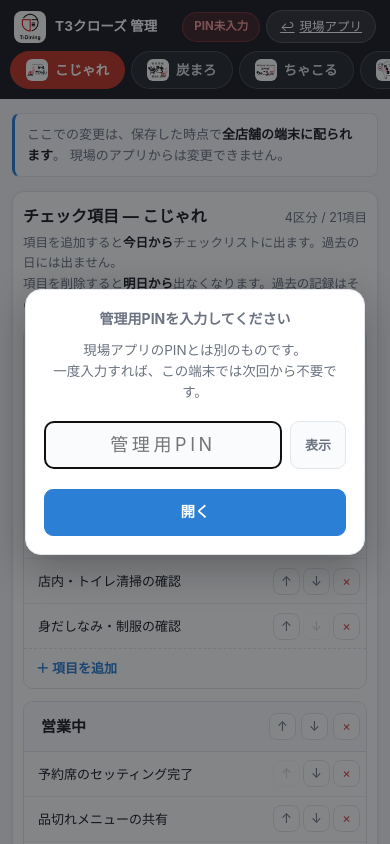
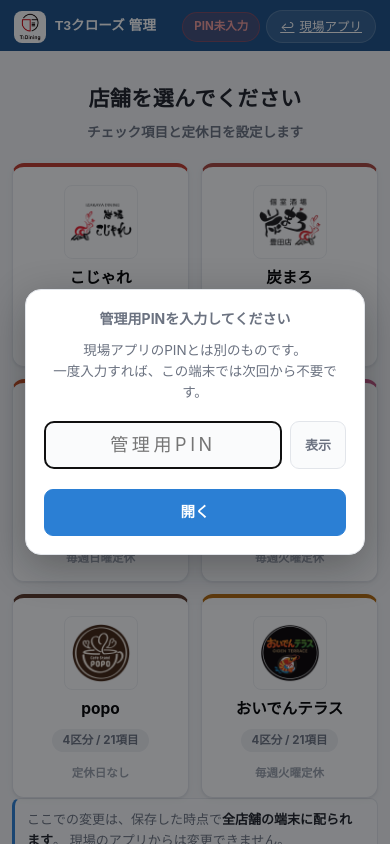
Before and after one commit to kodai0625/T3Works, a plain HTML site: page kanri/index.html in a window 390 px wide. Shown: the top 844 px of the page. Drawn offline with Linux system fonts and the light colour scheme.

Commit message:
Add files via upload

```diff
--- a/kanri/css/admin.css
+++ b/kanri/css/admin.css
@@ -3,6 +3,20 @@
  *  土台は現場アプリと同じ ../css/style.css を使い、
  *  ここでは編集画面に必要な部品だけ足しています。
  * ============================================================ */
+
+/* ---- 現場アプリと見分けが付くよう、ヘッダーを青にする ----
+   style.css より後に読み込まれるので、同じ強さの指定で上書きできます */
+:root,
+:root[data-theme="light"],
+:root[data-theme="dark"] { --header-bg: #1b4f86; }
+
+@media (prefers-color-scheme: dark) {
+  :root,
+  :root[data-theme="light"],
+  :root[data-theme="dark"] { --header-bg: #15406e; }
+}
+/* 濃い青の上でも読めるように、副題を少し明るく */
+.app-title__sub { color: #b9cbe0; }
 
 .page--admin { padding-bottom: 40px; }
 
@@ -122,6 +136,15 @@
   color: var(--text-sub); font-size: 13px;
 }
 
+/* ---- 店舗選択のカード（現場アプリの提出状況の代わりに、項目数と定休日を出す） ---- */
+.store-card--admin .store-card__status {
+  background: var(--line-2); color: var(--text-sub);
+}
+.store-card__sub {
+  margin-top: 4px;
+  font-size: 11.5px; color: var(--text-weak); font-weight: 600;
+}
+
 /* スマホ幅では、項目名に使える幅をできるだけ広く取る */
 @media (max-width: 520px) {
   .admin-block { padding: 12px 10px; }
--- a/kanri/index.html
+++ b/kanri/index.html
@@ -6,26 +6,27 @@
 <meta name="apple-mobile-web-app-capable" content="yes">
 <meta name="apple-mobile-web-app-status-bar-style" content="black-translucent">
 <meta name="apple-mobile-web-app-title" content="T3クローズ管理">
-<meta name="theme-color" content="#1c1f26">
+<meta name="theme-color" content="#1b4f86">
 <link rel="manifest" href="manifest.json">
-<link rel="apple-touch-icon" href="../img/app-icon-180.png?v=041e5fbb">
-<link rel="icon" type="image/png" sizes="64x64" href="../img/app-icon-64.png?v=aaf709ad">
+<!-- 現場アプリと見分けが付くよう、青い「管理」のアイコンを使います -->
+<link rel="apple-touch-icon" href="../img/admin-icon-180.png?v=9351d6f8">
+<link rel="icon" type="image/png" sizes="64x64" href="../img/admin-icon-64.png?v=e3ec8a6a">
 <title>T3クローズ 管理｜T3Dining株式会社</title>
 <link rel="stylesheet" href="../css/style.css?v=fed8e094">
-<link rel="stylesheet" href="css/admin.css?v=2d03d9fb">
-<meta name="app-version" content="de8797c9">
+<link rel="stylesheet" href="css/admin.css?v=544fb523">
+<meta name="app-version" content="ed49a8c8">
 </head>
 <body class="no-daytabs">
 
 <header class="app-header">
   <div class="app-header__inner">
-    <div class="app-title">
+    <button type="button" class="app-title" id="homeBtn" title="店舗一覧に戻る">
       <span class="logo-chip logo-chip--app"><img id="appLogo" alt="T3Dining"></span>
       <span class="app-title__text">
         <span class="app-title__main">T3クローズ 管理</span>
         <span class="app-title__sub">項目・担当者・定休日の設定</span>
       </span>
-    </div>
+    </button>
     <div class="header-actions">
       <button class="sync-chip is-hidden" id="syncChip" type="button" title="タップで今すぐ保存"></button>
       <a class="settings-btn settings-btn--label" href="../">
@@ -38,10 +39,49 @@
 
 <main class="page page--admin">
 
+<!-- ===== 店舗選択（管理アプリを開いて最初の画面） ===== -->
+<section class="view view--stores is-hidden" id="viewStores">
+  <div class="stores-head">
+    <h1 class="stores-head__title">店舗を選んでください</h1>
+    <p class="stores-head__date">チェック項目と定休日を設定します</p>
+  </div>
+  <ul class="store-grid" id="storeGrid"></ul>
+
   <p class="admin-lead">
     ここでの変更は、保存した時点で<b>全店舗の端末に配られます</b>。
     現場のアプリからは変更できません。
   </p>
+
+  <!-- ===== 担当者（全店舗で共通） ===== -->
+  <section class="admin-block">
+    <div class="admin-block__head">
+      <h2 class="admin-block__title">担当者</h2>
+      <span class="admin-count" id="staffCount"></span>
+    </div>
+    <p class="admin-note">1行に1人。日付の下のプルダウンに、この順番で並びます。全店舗で共通です。</p>
+    <textarea id="staffInput" class="field__input field__input--area" rows="12"
+      placeholder="河上&#10;熊谷&#10;木村"></textarea>
+    <div class="admin-actions">
+      <button type="button" class="btn btn--primary" id="saveStaff">担当者を保存</button>
+      <span class="admin-saved is-hidden" id="staffSaved">保存しました</span>
+    </div>
+  </section>
+
+  <!-- ===== バックアップ ===== -->
+  <section class="admin-block">
+    <div class="admin-block__head">
+      <h2 class="admin-block__title">バックアップ</h2>
+    </div>
+    <p class="admin-note">記録をまとめてファイルに書き出します。取り込むと、いまの内容に上書きされます。</p>
+    <div class="admin-actions">
+      <button type="button" class="btn" id="exportBtn">書き出す</button>
+      <label class="btn">取り込む<input type="file" id="importFile" accept="application/json" hidden></label>
+    </div>
+  </section>
+</section>
+
+<!-- ===== 店舗ごとの設定 ===== -->
+<section class="view is-hidden" id="viewStore">
 
   <!-- ===== チェック項目 ===== -->
   <section class="admin-block">
@@ -57,21 +97,6 @@
     <div id="checklistEditor"></div>
 
     <button type="button" class="btn btn--wide" id="addSection">＋ 区分を追加</button>
-  </section>
-
-  <!-- ===== 担当者 ===== -->
-  <section class="admin-block">
-    <div class="admin-block__head">
-      <h2 class="admin-block__title">担当者</h2>
-      <span class="admin-count" id="staffCount"></span>
-    </div>
-    <p class="admin-note">1行に1人。日付の下のプルダウンに、この順番で並びます。全店舗で共通です。</p>
-    <textarea id="staffInput" class="field__input field__input--area" rows="12"
-      placeholder="河上&#10;熊谷&#10;木村"></textarea>
-    <div class="admin-actions">
-      <button type="button" class="btn btn--primary" id="saveStaff">担当者を保存</button>
-      <span class="admin-saved is-hidden" id="staffSaved">保存しました</span>
-    </div>
   </section>
 
   <!-- ===== 定休日 ===== -->
@@ -98,17 +123,8 @@
     <ul class="ex-list" id="exList"></ul>
   </section>
 
-  <!-- ===== バックアップ ===== -->
-  <section class="admin-block">
-    <div class="admin-block__head">
-      <h2 class="admin-block__title">バックアップ</h2>
-    </div>
-    <p class="admin-note">記録をまとめてファイルに書き出します。取り込むと、いまの内容に上書きされます。</p>
-    <div class="admin-actions">
-      <button type="button" class="btn" id="exportBtn">書き出す</button>
-      <label class="btn">取り込む<input type="file" id="importFile" accept="application/json" hidden></label>
-    </div>
-  </section>
+  <button type="button" class="btn btn--wide" id="backToStores">← 店舗一覧に戻る</button>
+</section>
 
 </main>
 
@@ -157,6 +173,6 @@
 <script src="../js/storage.js?v=8a5c2523"></script>
 <script src="../js/sync.js?v=14192895"></script>
 <script src="../js/update.js?v=317fbca6"></script>
-<script src="js/admin.js?v=401acb85"></script>
+<script src="js/admin.js?v=55cbf142"></script>
 </body>
 </html>
--- a/kanri/js/admin.js
+++ b/kanri/js/admin.js
@@ -18,12 +18,14 @@ Sync._pinKey = APP.storageKey + ':adminPin';
 const DOW = ['日', '月', '火', '水', '木', '金', '土'];
 
 const state = {
+  view: 'stores',            // 'stores'（店舗選択）か 'store'（店舗ごとの設定）
   storeId: STORES[0].id,
 };
 
 const el = {};
 [
-  'appLogo', 'storeTabs', 'syncChip',
+  'appLogo', 'homeBtn', 'storeTabs', 'syncChip',
+  'viewStores', 'viewStore', 'storeGrid', 'backToStores',
   'itemsStoreName', 'itemsCount', 'checklistEditor', 'addSection',
   'staffInput', 'saveStaff', 'staffCount', 'staffSaved',
   'closedStoreName', 'dowToggles', 'exFrom', 'exTo', 'exKind', 'exAdd', 'exHint', 'exList',
@@ -412,6 +414,89 @@ function addClosedException() {
 }
 
 /* ============================================================
+ *  店舗選択（最初の画面）
+ * ============================================================ */
+/** その店舗の「◯区分 / ◯項目」を数える */
+function countOf(storeId) {
+  const secs = Checklists.sections(storeId).filter(alive);
+  return {
+    sections: secs.length,
+    items: secs.reduce((n, s) => n + s.items.filter(alive).length, 0),
+  };
+}
+
+function renderStorePicker() {
+  el.storeGrid.innerHTML = '';
+  STORES.forEach((store) => {
+    const n = countOf(store.id);
+    const dows = Closed.dows(store.id);
+
+    const li = document.createElement('li');
+    const b = document.createElement('button');
+    b.type = 'button';
+    b.className = 'store-card store-card--admin';
+    b.style.setProperty('--card-color', store.color);
+
+    const chip = document.createElement('span');
+    chip.className = 'logo-chip logo-chip--card';
+    if (store.logo) {
+      const img = document.createElement('img');
+      img.src = '../' + store.logo;
+      img.alt = '';
+      chip.appendChild(img);
+    } else {
+      chip.classList.add('is-fallback');
+      chip.style.setProperty('--chip-color', store.color);
+    }
+
+    const name = document.createElement('span');
+    name.className = 'store-card__name';
+    name.textContent = store.name;
+
+    const status = document.createElement('span');
+    status.className = 'store-card__status';
+    status.textContent = `${n.sections}区分 / ${n.items}項目`;
+
+    const sub = document.createElement('span');
+    sub.className = 'store-card__sub';
+    sub.textContent = dows.length ? `毎週${dows.map((d) => DOW[d]).join('・')}曜定休` : '定休日なし';
+
+    b.append(chip, name, status, sub);
+    b.addEventListener('click', () => openStore(store.id));
+    li.appendChild(b);
+    el.storeGrid.appendChild(li);
+  });
+}
+
+function openStore(storeId) {
+  state.storeId = storeId;
+  state.view = 'store';
+  writeHash();
+  renderAll();
+  window.scrollTo(0, 0);
+}
+
+function goHome() {
+  state.view = 'stores';
+  writeHash();
+  renderAll();
+  window.scrollTo(0, 0);
+}
+
+/* -------- URLと画面を合わせる（端末の「戻る」で一覧へ戻れます） -------- */
+function writeHash() {
+  const want = state.view === 'stores' ? '#/stores' : `#/${state.storeId}`;
+  if (location.hash !== want) location.hash = want;
+}
+
+function readHash() {
+  const id = location.hash.replace(/^#\/?/, '').trim();
+  if (!id || id === 'stores') { state.view = 'stores'; return; }
+  if (STORES.some((s) => s.id === id)) { state.view = 'store'; state.storeId = id; return; }
+  state.view = 'stores';
+}
+
+/* ============================================================
  *  店舗タブ
  * ============================================================ */
 function renderStoreTabs() {
@@ -438,19 +523,32 @@ function renderStoreTabs() {
     b.appendChild(chip);
     b.appendChild(label);
 
-    b.addEventListener('click', () => {
-      state.storeId = store.id;
-      renderAll();
-    });
+    b.addEventListener('click', () => openStore(store.id));
     el.storeTabs.appendChild(b);
   });
 }
 
 function renderAll() {
-  document.documentElement.style.setProperty('--store', getStore(state.storeId).color);
+  const isStores = state.view === 'stores';
+
+  el.viewStores.classList.toggle('is-hidden', !isStores);
+  el.viewStore.classList.toggle('is-hidden', isStores);
+  el.storeTabs.classList.toggle('is-hidden', isStores);
+
+  if (isStores) {
+    document.documentElement.style.setProperty('--store', '#2b7fd4');
+    document.title = 'T3クローズ 管理';
+    renderStorePicker();
+    renderStaff();
+    renderSyncStatus();
+    return;
+  }
+
+  const store = getStore(state.storeId);
+  document.documentElement.style.setProperty('--store', store.color);
+  document.title = `${store.name}｜T3クローズ 管理`;
   renderStoreTabs();
   renderChecklistEditor();
-  renderStaff();
   renderClosed();
   renderSyncStatus();
 }
@@ -532,6 +630,10 @@ function importJson(file) {
  *  起動
  * ============================================================ */
 function bindEvents() {
+  el.homeBtn.addEventListener('click', goHome);
+  el.backToStores.addEventListener('click', goHome);
+  window.addEventListener('hashchange', () => { readHash(); renderAll(); });
+
   el.addSection.addEventListener('click', addSection);
   el.saveStaff.addEventListener('click', saveStaff);
   el.exAdd.addEventListener('click', addClosedException);
@@ -553,6 +655,8 @@ function bindEvents() {
 
 function init() {
   if (APP.logo) el.appLogo.src = '../' + APP.logo;
+  readHash();
+  writeHash();
   bindEvents();
   renderAll();
   Updater.start();
--- a/kanri/version.json
+++ b/kanri/version.json
@@ -1 +1 @@
-{"v": "de8797c9"}
+{"v": "ed49a8c8"}
--- /dev/null
+++ b/version.json
@@ -0,0 +1 @@
+{"v": "ed49a8c8"}
```
Also changed, not shown: index.html (+1 -1 lines), img/admin-icon-180.png (added), img/admin-icon-512.png (added), img/admin-icon-64.png (added), kanri/manifest.json.
